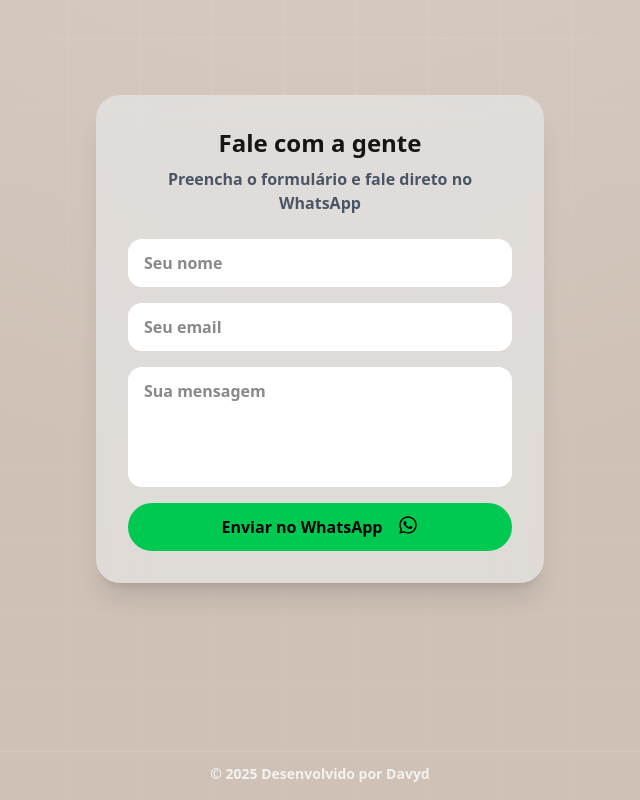
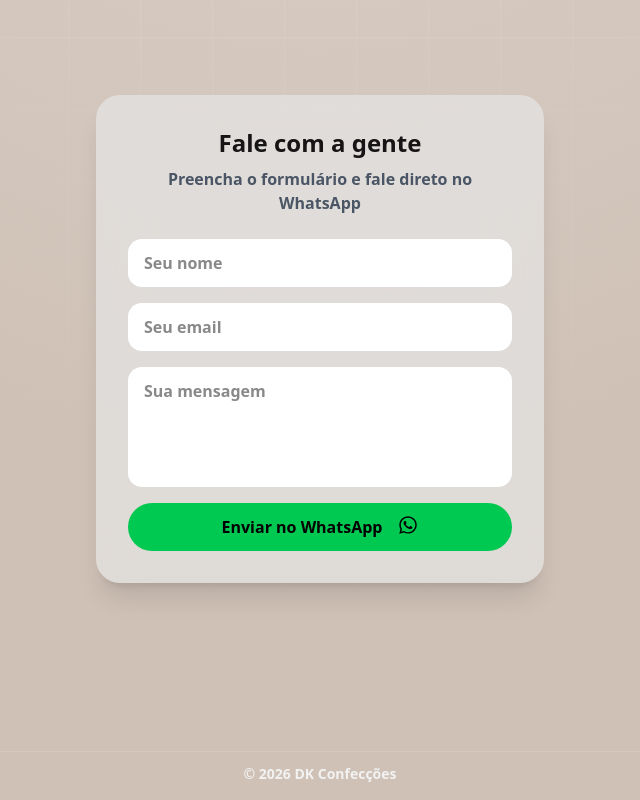
Before and after one commit to DavydEdivaldo/catalogo-DK, a React (Vite) app: page / in a window 1280 px wide. Shown: the part 1661-2461 px from the top of the page, without its empty margins (320-960 px from the left). Built offline with nearby package versions, Linux system fonts and the light colour scheme.

Commit message:
atualização de links

```diff
--- a/src/components/Footer.jsx
+++ b/src/components/Footer.jsx
@@ -6,9 +6,9 @@
                 <center>
                     <hr className="my-3 border-[#F2F2F2] opacity-15 sm:mx-auto lg:my-6 text-center " />
                     <span className="block text-sm pb-4 text-[#F2F2F2] text-center dark:text-gray-400">
-                        © 2025{" "}
-                        <a href="https://wa.link/5k58iy" className="hover:underline">
-                            Desenvolvido por Davyd
+                        © 2026{" "}
+                        <a href="https://wa.link/r3rrki" className="hover:underline">
+                            DK Confecções
                         </a>
 
                     </span>
--- a/src/components/Header.jsx
+++ b/src/components/Header.jsx
@@ -10,12 +10,12 @@
 
     const navItems = [
         {
-            href: "https://www.instagram.com/davyd_0?igsh=c3oxcHFydjd0M2E5",
+            href: "https://www.instagram.com/dk.confeccoes_",
             icon: <FaInstagram size={20} />,
             label: "Instagram",
         },
         {
-            href: "https://wa.link/5k58iy",
+            href: "https://wa.link/r3rrki",
             icon: <FaWhatsapp size={20} />,
             label: "WhatsApp",
         },
--- a/src/pages/Main.jsx
+++ b/src/pages/Main.jsx
@@ -2,16 +2,13 @@
 import Button from "../components/Button";
 
 const Main = () => {
-    const numero = "5581992384292"; // seu WhatsApp
-    const texto = "Olá, quero fazer um pedido";
-    const url = `https://wa.me/${numero}?text=${encodeURIComponent(texto)}`;
     return (
         <section className="w-full min-h-screen flex justify-center items-center pt-4 bg-background" id="Home">
             <div className="w-[87vw] flex flex-col justify-center items-start gap-4 max-[800px]:h-[500px] max-[800px]:justify-start">
                 <h1 className="text-[40px] text-white
                 ">Conheça nosso catálogo</h1>
                 <h3 className="text-white">Entre em contato e faça seu pedido!</h3>
-                <a href={url} target="_blank"><Button></Button></a>
+                <a href="https://wa.link/r3rrki" target="_blank"><Button></Button></a>
             </div>
         </section>
     );
--- a/src/pages/Mauricinho.jsx
+++ b/src/pages/Mauricinho.jsx
@@ -19,7 +19,7 @@
 
 export default function Mauricinho() {
   const numero = "5581992384292"; // seu WhatsApp
-  const texto = "Olá, quero fazer um pedido";
+  const texto = "Olá, gostaria de conhecer as peças e valores no Atacado";
   const url = `https://wa.me/${numero}?text=${encodeURIComponent(texto)}`;
 
 
```
